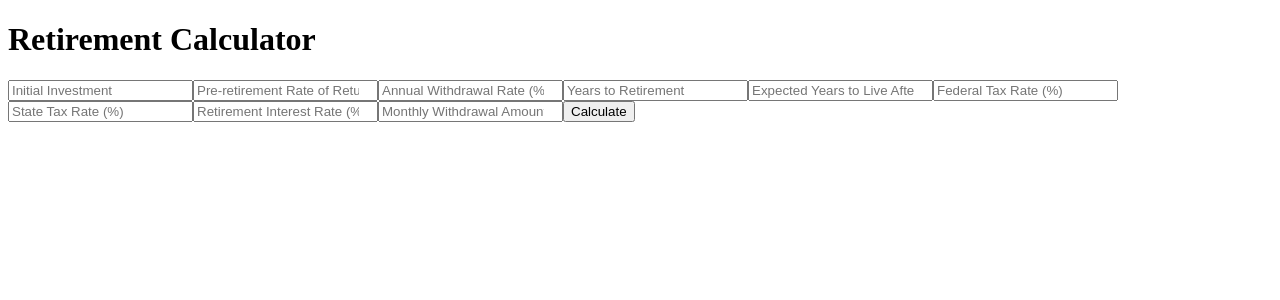
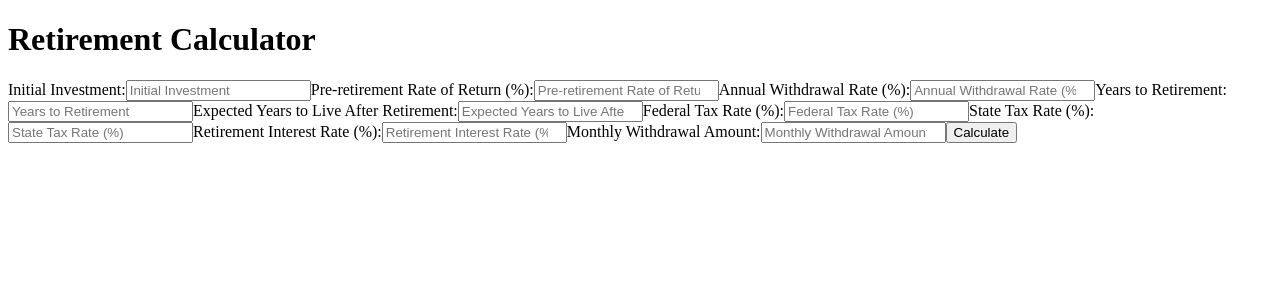
Before and after one commit to skarlekar/retirement-calculator, a React (Create React App) app: page / in a window 1280 px wide. Shown: the top 300 px of the page. Built offline with nearby package versions, Linux system fonts and the light colour scheme; the HTML template or start-up script is replaced by a standard one.

Commit message:
Fixed bugs

```diff
--- a/src/App.js
+++ b/src/App.js
@@ -1,4 +1,4 @@
-// File: App.js
+// File: src/App.js
 import React, { useState } from 'react';
 import Form from './components/Form';
 import Results from './components/Results';
@@ -6,16 +6,19 @@ import { calculateResults } from './utils/Calculations';
 
 const App = () => {
   const [results, setResults] = useState([]);
+  const [aar, setAar] = useState(0);
 
   const handleFormSubmit = (formValues) => {
-    const calculatedResults = calculateResults(formValues);
-    setResults(calculatedResults);
+    const { aar, results } = calculateResults(formValues);
+    setAar(aar);
+    setResults(results);
   };
 
   return (
     <div>
       <h1>Retirement Calculator</h1>
       <Form onSubmit={handleFormSubmit} />
+      {aar !== 0 && <h2>Amount at Retirement (AAR): ${aar.toFixed(2)}</h2>}
       {results.length > 0 && <Results results={results} />}
     </div>
   );
--- a/src/components/Form.js
+++ b/src/components/Form.js
@@ -1,4 +1,4 @@
-// File: Form.js
+// File: src/components/Form.js
 import React, { useState } from 'react';
 
 const Form = ({ onSubmit }) => {
@@ -28,15 +28,42 @@ const Form = ({ onSubmit }) => {
 
   return (
     <form onSubmit={handleSubmit}>
+      <label>
+        Initial Investment:
         <input type="number" step="0.01" name="initialInvestment" placeholder="Initial Investment" onChange={handleChange} required />
+      </label>
+      <label>
+        Pre-retirement Rate of Return (%):
         <input type="number" step="0.01" name="prr" placeholder="Pre-retirement Rate of Return (%)" onChange={handleChange} required />
+      </label>
+      <label>
+        Annual Withdrawal Rate (%):
         <input type="number" step="0.01" name="wr" placeholder="Annual Withdrawal Rate (%)" onChange={handleChange} required />
+      </label>
+      <label>
+        Years to Retirement:
         <input type="number" name="nyr" placeholder="Years to Retirement" onChange={handleChange} required />
+      </label>
+      <label>
+        Expected Years to Live After Retirement:
         <input type="number" name="eytl" placeholder="Expected Years to Live After Retirement" onChange={handleChange} required />
+      </label>
+      <label>
+        Federal Tax Rate (%):
         <input type="number" step="0.01" name="federalTaxRate" placeholder="Federal Tax Rate (%)" onChange={handleChange} required />
+      </label>
+      <label>
+        State Tax Rate (%):
         <input type="number" step="0.01" name="stateTaxRate" placeholder="State Tax Rate (%)" onChange={handleChange} required />
+      </label>
+      <label>
+        Retirement Interest Rate (%):
         <input type="number" step="0.01" name="rir" placeholder="Retirement Interest Rate (%)" onChange={handleChange} required />
+      </label>
+      <label>
+        Monthly Withdrawal Amount:
         <input type="number" step="0.01" name="mwa" placeholder="Monthly Withdrawal Amount" onChange={handleChange} required />
+      </label>
       <button type="submit">Calculate</button>
     </form>
   );
--- a/src/utils/Calculations.js
+++ b/src/utils/Calculations.js
@@ -1,4 +1,4 @@
-// File: Calculations.js
+// File: src/utils/Calculations.js
 
 // Future Value (FV) function
 const FV = (rate, nper, pmt, pv, type = 0) => {
@@ -10,8 +10,7 @@ const FV = (rate, nper, pmt, pv, type = 0) => {
 const PMT = (rate, nper, pv, fv = 0, type = 0) => {
   if (rate === 0) return -(pv + fv) / nper;
   const pvif = Math.pow(1 + rate, nper);
-  const pmt = rate / (pvif - 1) * -(pv * pvif + fv);
-  return type === 1 ? pmt / (1 + rate) : pmt;
+  return (rate * (pv * pvif + fv)) / ((pvif - 1) * (1 + rate * type));
 };
 
 // Present Value (PV) function
@@ -41,18 +40,18 @@ export const calculateResults = (values) => {
   const FTR = parseFloat(federalTaxRate) / 100;
   const STR = parseFloat(stateTaxRate) / 100;
   const RIR = parseFloat(rir) / 100;
+  const II = parseFloat(initialInvestment);
   const MWA = parseFloat(mwa);
 
-  // Formulas
-  const AAR = FV(PRR, nyr, -MWA * 12, -initialInvestment, 1); // Amount at Retirement
-  const MRI = PMT(WR / 12, eytl * 12, -initialInvestment, 0, 1); // Monthly Retirement Income
-  const CVFMI = PV(RIR, eytl, 0, -MWA * 12, 1); // Current Value of First Future Monthly Income
-  const NESTEGG = AAR; // Retirement Annual Total at Retirement
-  const firstYearBB = NESTEGG; // First Year Beginning Balance
+  // Calculate Amount at Retirement (AAR)
+  const AAR = FV(PRR, nyr, 0, -II, 1);
+
+  // Calculate Monthly Retirement Income (MRI)
+  const MRI = PMT(WR / 12, eytl * 12, -II, 0, 1);
 
   // Calculate results for each year
   let results = [];
-  let beginningBalance = firstYearBB;
+  let beginningBalance = AAR;
 
   for (let year = 1; year <= eytl; year++) {
     const annualGrowth = FV(RIR, 1, 0, -beginningBalance) - beginningBalance;
@@ -74,5 +73,8 @@ export const calculateResults = (values) => {
     beginningBalance = endingBalance;
   }
 
-  return results;
+  return {
+    aar: AAR,
+    results
+  };
 };
```
Lines whose indentation alone changed are shown as unchanged.
